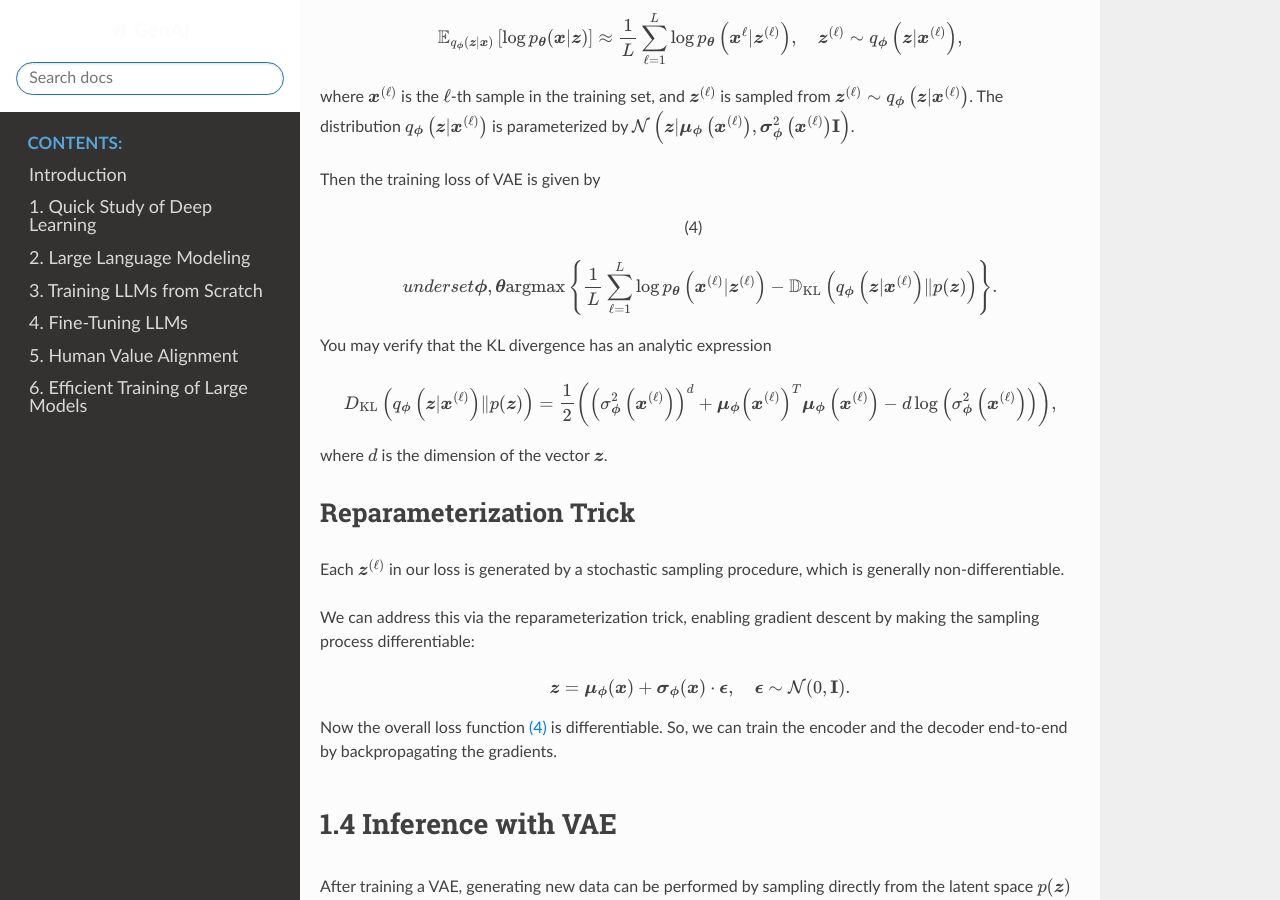
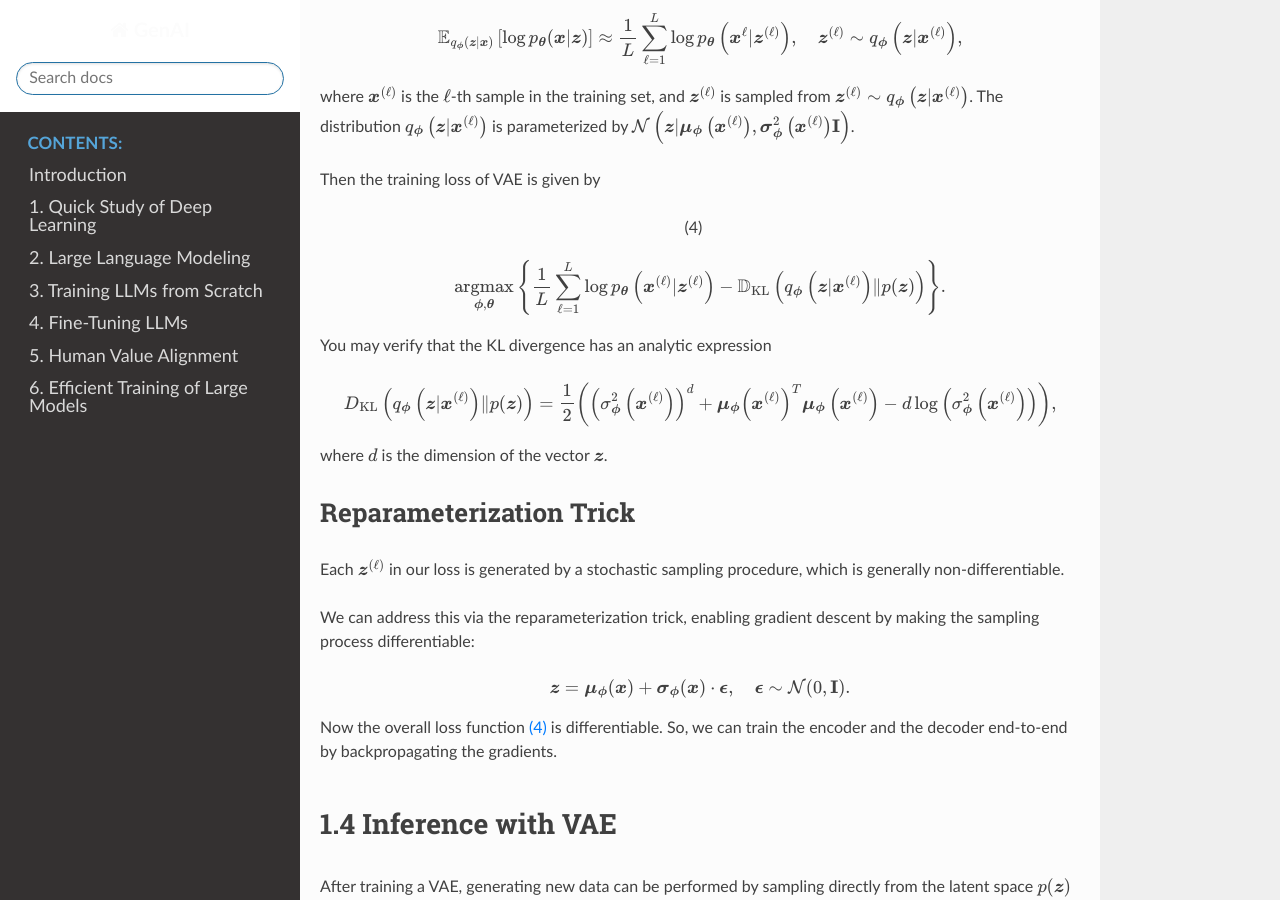
Before and after one commit to JieGroup/GenAI, a Sphinx documentation site: the page built from docs/source/diffusion/index.md, in a window 1280 px wide and 900 px high, scrolled down 3646 px. Built offline with Sphinx 7.4.7 and the Read the Docs theme 3.1.0, drawn with Linux system fonts in a browser that asks for light colours; formulas are drawn with MathJax 3; some of the changed text lies outside the part shown.

```diff
--- a/docs/source/diffusion/index.md
+++ b/docs/source/diffusion/index.md
@@ -117,7 +117,7 @@ where $\boldsymbol{x}^{(\ell)}$ is the $\ell$-th sample in the training set, and
 Then the training loss of VAE is given by
 
 $$
-underset{\boldsymbol{\phi}, \boldsymbol{\theta}}{\mathrm{argmax}}\left\{\frac{1}{L} \sum_{\ell=1}^L \log p_{\boldsymbol{\theta}}\left(\boldsymbol{x}^{(\ell)} | \boldsymbol{z}^{(\ell)}\right)-\mathbb{D}_{\mathrm{KL}}\left(q_{\boldsymbol{\phi}}\left(\boldsymbol{z} | \boldsymbol{x}^{(\ell)}\right) \| p(\boldsymbol{z})\right)\right\}.
+\underset{\boldsymbol{\phi}, \boldsymbol{\theta}}{\mathrm{argmax}}\left\{\frac{1}{L} \sum_{\ell=1}^L \log p_{\boldsymbol{\theta}}\left(\boldsymbol{x}^{(\ell)} | \boldsymbol{z}^{(\ell)}\right)-\mathbb{D}_{\mathrm{KL}}\left(q_{\boldsymbol{\phi}}\left(\boldsymbol{z} | \boldsymbol{x}^{(\ell)}\right) \| p(\boldsymbol{z})\right)\right\}.
 $$ (vaeloss)
 
 You may verify that the KL divergence has an analytic expression
@@ -659,8 +659,8 @@ $$
 
 Then, a neural network $\boldsymbol{s}_{\boldsymbol{\theta}}(\boldsymbol{x}, t)$ is trained using score matching to learn the score function for all noise levels simultaneously:
 
-$$\
-underset{\boldsymbol{\theta}}{\arg \min } \sum_{t=1}^T \lambda(t) \mathbb{E}_{p_{\sigma_t}\left(\boldsymbol{x}_t\right)}\left[\left\|\boldsymbol{s}_{\boldsymbol{\theta}}(\boldsymbol{x}, t)-\nabla \log p_{\sigma_t}\left(\boldsymbol{x}_t\right)\right\|_2^2\right],
+$$
+\underset{\boldsymbol{\theta}}{\arg \min } \sum_{t=1}^T \lambda(t) \mathbb{E}_{p_{\sigma_t}\left(\boldsymbol{x}_t\right)}\left[\left\|\boldsymbol{s}_{\boldsymbol{\theta}}(\boldsymbol{x}, t)-\nabla \log p_{\sigma_t}\left(\boldsymbol{x}_t\right)\right\|_2^2\right],
 $$
 
 
```
